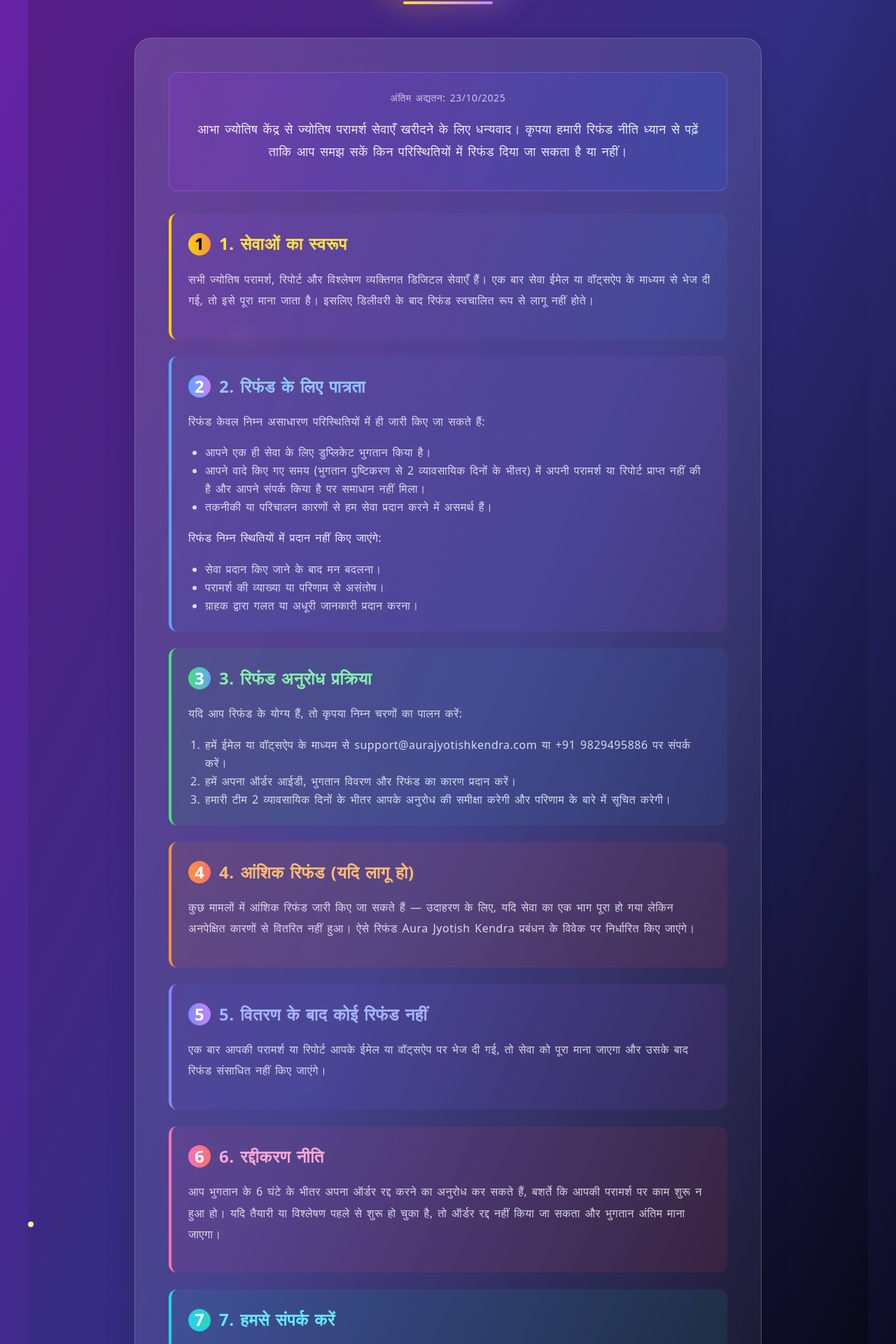
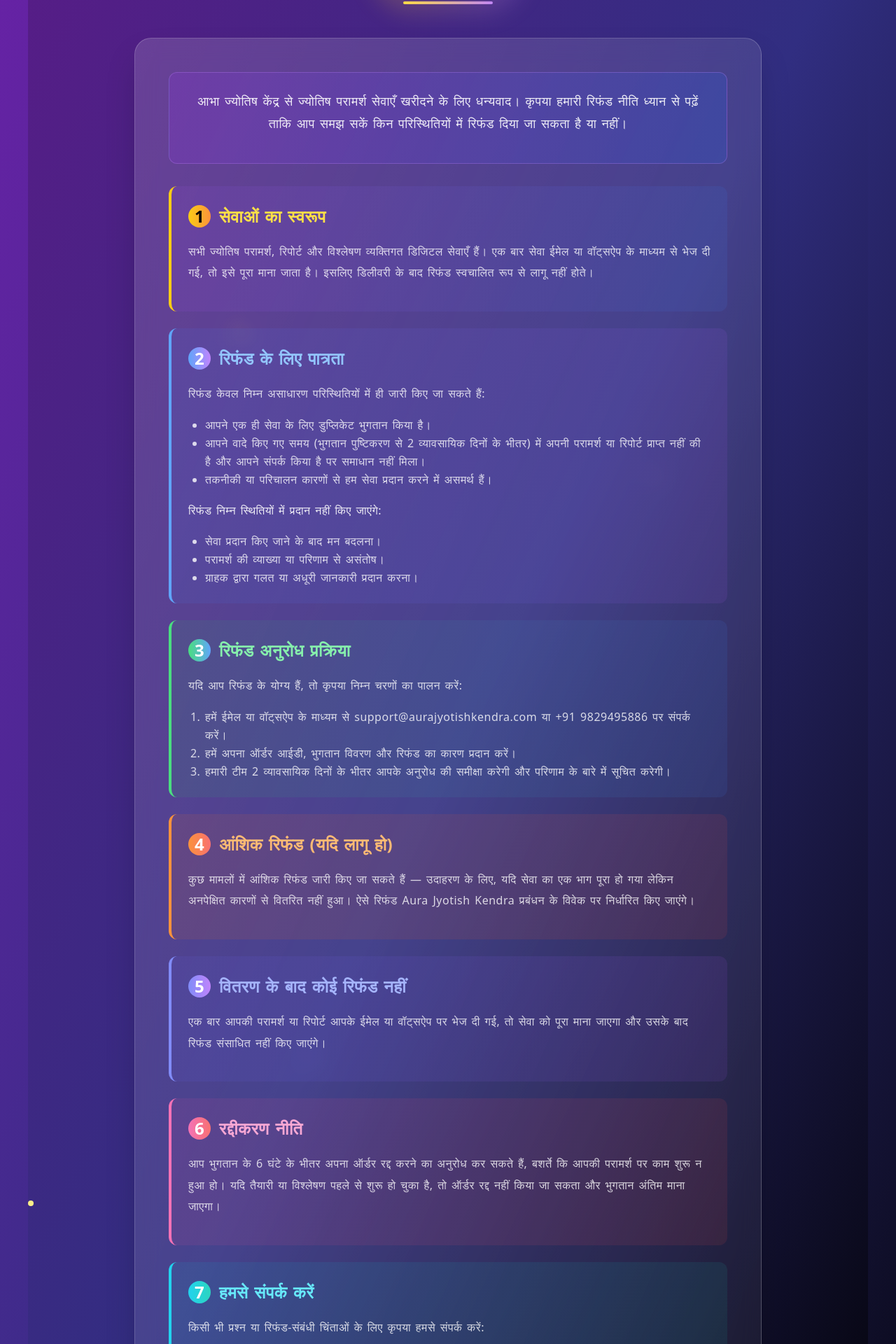
Before and after one commit to RiteshSinghSisodiya/astro_frontend, a React (Vite) app: page /refund in a window 1280 px wide. Shown: the part 276-2196 px from the top of the page at 70% size. Built offline with nearby package versions, Linux system fonts and the light colour scheme; no server answers.

Commit message:
points updated

```diff
--- a/src/i18n.js
+++ b/src/i18n.js
@@ -310,21 +310,20 @@ const resources = {
       // Shipping Policy
       shipping: {
         title: "Shipping Policy",
-        updated: "Last updated: 23/10/2025",
         intro: "Thank you for choosing Aura Jyotish Kendra for your astrology consultation needs. Please read our Shipping Policy carefully to understand how we process and deliver our services.",
-        order_processing_title: "1. Order Processing",
+  order_processing_title: "Order Processing",
         order_processing_p1: "All our astrology consultations and reports are delivered digitally — we do not provide any physical shipment or printed copies.",
         op_li1: "Order Confirmation: Once your payment is successfully completed through Razorpay, you will receive a confirmation message via email or WhatsApp containing your order details.",
         op_li2: "Processing Time: We aim to deliver your astrology consultation or report within 2 business days from the time of payment confirmation.",
         op_li3: "Delivery Channels: All digital consultations and reports are shared via the communication method selected by you at checkout — email or WhatsApp.",
-        delivery_timeline_title: "2. Delivery Timeline",
+  delivery_timeline_title: "Delivery Timeline",
         delivery_timeline_p1: "Our typical delivery timeline is within 48 hours (2 business days) after confirmation of your payment. If your order requires additional details (such as birth information or query clarification), delivery time will begin after we receive the necessary information from you.",
-        delivery_method_title: "3. Delivery Method",
+  delivery_method_title: "Delivery Method",
   dm_p1: "Since our services are digital, delivery is made electronically. You will receive:",
   dm_li1: "A written astrology report or consultation summary via email or WhatsApp.",
   dm_li2: "",
         no_physical: "No physical delivery or courier service is involved.",
-        delays_title: "4. Delays or Non-Delivery",
+  delays_title: "Delays or Non-Delivery",
         delays_p1: "While we make every effort to ensure timely delivery, delays may occur in the following cases:",
         delays_li1: "Incorrect or incomplete contact information provided by the customer.",
         delays_li2: "Technical or internet connectivity issues.",
@@ -332,15 +331,15 @@ const resources = {
         delays_contact_prefix: "If you do not receive your consultation within the expected time, please contact us at",
         delays_contact_or: "or",
         delays_contact_suffix: "and we will promptly assist you.",
-        no_shipping_title: "5. No Shipping Charges",
+  no_shipping_title: "No Shipping Charges",
         no_shipping_p1: "As all services are delivered digitally, no shipping fees or additional delivery charges apply to any order.",
-        completion_title: "6. Service Completion and Acknowledgment",
+  completion_title: "Service Completion and Acknowledgment",
         completion_p1: "Once your consultation or report has been delivered via email or WhatsApp, the service is considered completed. You will also receive a confirmation message to acknowledge successful delivery.",
-        changes_title: "7. Changes to Order or Contact Details",
+  changes_title: "Changes to Order or Contact Details",
         changes_p1: "If you need to update your contact information (email or WhatsApp number) after placing an order, please inform us within 12 hours of your order confirmation. Any delay in communication may affect timely delivery.",
-        refunds_title: "8. Refunds and Revisions",
+  refunds_title: "Refunds and Revisions",
         refunds_p1: "Since astrology consultations are personalized digital services, they are non-refundable once delivered. However, if you do not receive your service within the promised timeframe due to an issue on our end, we may offer a full refund or re-delivery, at our discretion. For more details, please refer to our Refund Policy.",
-        contact_title: "9. Contact Us",
+  contact_title: "Contact Us",
         contact_intro: "If you have any questions regarding your order delivery, please contact us:",
         contact_email_label: "Email:",
         contact_email: "support@aurajyotishkendra.com",
@@ -354,11 +353,10 @@ const resources = {
       // Refund Policy
       refund: {
         title: "Refund Policy",
-        updated: "Last updated: 23/10/2025",
         intro: "Thank you for purchasing astrology consultation services from Aura Jyotish Kendra. Please read our Refund Policy carefully to understand the conditions under which refunds may or may not be provided.",
-        s1_title: "1. Nature of Services",
+  s1_title: "Nature of Services",
         s1_p1: "All astrology consultations, reports, and analyses provided by Aura Jyotish Kendra are personalized digital services. Once the service is delivered via email or WhatsApp, it is considered successfully completed. As such, refunds are not automatically applicable after delivery.",
-        s2_title: "2. Eligibility for Refunds",
+  s2_title: "Eligibility for Refunds",
         s2_intro: "Refunds may only be issued under the following exceptional circumstances:",
         s2_li1: "You have made a duplicate payment for the same service.",
         s2_li2: "You have not received your consultation or report within the promised delivery time (i.e., within 2 business days from payment confirmation), and you have contacted us but not received a resolution.",
@@ -367,18 +365,18 @@ const resources = {
         s2_ex1: "Change of mind after the service has been delivered.",
         s2_ex2: "Dissatisfaction based on interpretation or outcome of the consultation.",
         s2_ex3: "Incorrect or incomplete information provided by the customer.",
-        s3_title: "3. Refund Request Procedure",
+  s3_title: "Refund Request Procedure",
         s3_intro: "If you believe you are eligible for a refund, please follow these steps:",
         s3_step1: "Contact us via email or WhatsApp at support@aurajyotishkendra.com or +91 9829495886.",
         s3_step2: "Provide your order ID, payment details, and reason for requesting a refund.",
         s3_step3: "Our team will review your request within 2 business days and respond with the outcome.",
-        s4_title: "4. Partial Refunds (if applicable)",
+  s4_title: "Partial Refunds (if applicable)",
         s4_p1: "In certain cases, a partial refund may be issued — for example, if a portion of the service has been completed but not delivered due to unforeseen issues. Such refunds are determined at the discretion of Aura Jyotish Kendra management.",
-        s5_title: "5. No Refunds After Delivery",
+  s5_title: "No Refunds After Delivery",
         s5_p1: "Once your astrology consultation or report has been delivered to your email or WhatsApp, it is deemed as service completed and no refunds will be processed thereafter.",
-        s6_title: "6. Cancellation Policy",
+  s6_title: "Cancellation Policy",
         s6_p1: "You may request to cancel your order within 6 hours of payment, provided work on your consultation has not yet begun. If preparation or analysis has already started, the order cannot be cancelled, and the payment will be considered final.",
-        contact_title: "7. Contact Us",
+  contact_title: "Contact Us",
         contact_p1: "For any queries or refund-related concerns, please contact us:",
         contact_email: "support@aurajyotishkendra.com",
         contact_phone: "+91 9829495886",
@@ -695,11 +693,10 @@ const resources = {
       // Refund Policy (Hindi)
       refund: {
         title: "रिफंड नीति",
-        updated: "अंतिम अद्यतन: 23/10/2025",
         intro: "आभा ज्योतिष केंद्र से ज्योतिष परामर्श सेवाएँ खरीदने के लिए धन्यवाद। कृपया हमारी रिफंड नीति ध्यान से पढ़ें ताकि आप समझ सकें किन परिस्थितियों में रिफंड दिया जा सकता है या नहीं।",
-        s1_title: "1. सेवाओं का स्वरूप",
+  s1_title: "सेवाओं का स्वरूप",
         s1_p1: "सभी ज्योतिष परामर्श, रिपोर्ट और विश्लेषण व्यक्तिगत डिजिटल सेवाएँ हैं। एक बार सेवा ईमेल या वॉट्सऐप के माध्यम से भेज दी गई, तो इसे पूरा माना जाता है। इसलिए डिलीवरी के बाद रिफंड स्वचालित रूप से लागू नहीं होते।",
-        s2_title: "2. रिफंड के लिए पात्रता",
+  s2_title: "रिफंड के लिए पात्रता",
         s2_intro: "रिफंड केवल निम्न असाधारण परिस्थितियों में ही जारी किए जा सकते हैं:",
         s2_li1: "आपने एक ही सेवा के लिए डुप्लिकेट भुगतान किया है।",
         s2_li2: "आपने वादे किए गए समय (भुगतान पुष्टिकरण से 2 व्यावसायिक दिनों के भीतर) में अपनी परामर्श या रिपोर्ट प्राप्त नहीं की है और आपने संपर्क किया है पर समाधान नहीं मिला।",
@@ -708,18 +705,18 @@ const resources = {
         s2_ex1: "सेवा प्रदान किए जाने के बाद मन बदलना।",
         s2_ex2: "परामर्श की व्याख्या या परिणाम से असंतोष।",
         s2_ex3: "ग्राहक द्वारा गलत या अधूरी जानकारी प्रदान करना।",
-        s3_title: "3. रिफंड अनुरोध प्रक्रिया",
+  s3_title: "रिफंड अनुरोध प्रक्रिया",
         s3_intro: "यदि आप रिफंड के योग्य हैं, तो कृपया निम्न चरणों का पालन करें:",
         s3_step1: "हमें ईमेल या वॉट्सऐप के माध्यम से support@aurajyotishkendra.com या +91 9829495886 पर संपर्क करें।",
         s3_step2: "हमें अपना ऑर्डर आईडी, भुगतान विवरण और रिफंड का कारण प्रदान करें।",
         s3_step3: "हमारी टीम 2 व्यावसायिक दिनों के भीतर आपके अनुरोध की समीक्षा करेगी और परिणाम के बारे में सूचित करेगी।",
-        s4_title: "4. आंशिक रिफंड (यदि लागू हो)",
+  s4_title: "आंशिक रिफंड (यदि लागू हो)",
         s4_p1: "कुछ मामलों में आंशिक रिफंड जारी किए जा सकते हैं — उदाहरण के लिए, यदि सेवा का एक भाग पूरा हो गया लेकिन अनपेक्षित कारणों से वितरित नहीं हुआ। ऐसे रिफंड Aura Jyotish Kendra प्रबंधन के विवेक पर निर्धारित किए जाएंगे।",
-        s5_title: "5. वितरण के बाद कोई रिफंड नहीं",
+  s5_title: "वितरण के बाद कोई रिफंड नहीं",
         s5_p1: "एक बार आपकी परामर्श या रिपोर्ट आपके ईमेल या वॉट्सऐप पर भेज दी गई, तो सेवा को पूरा माना जाएगा और उसके बाद रिफंड संसाधित नहीं किए जाएंगे।",
-        s6_title: "6. रद्दीकरण नीति",
+  s6_title: "रद्दीकरण नीति",
         s6_p1: "आप भुगतान के 6 घंटे के भीतर अपना ऑर्डर रद्द करने का अनुरोध कर सकते हैं, बशर्ते कि आपकी परामर्श पर काम शुरू न हुआ हो। यदि तैयारी या विश्लेषण पहले से शुरू हो चुका है, तो ऑर्डर रद्द नहीं किया जा सकता और भुगतान अंतिम माना जाएगा।",
-        contact_title: "7. हमसे संपर्क करें",
+  contact_title: "हमसे संपर्क करें",
         contact_p1: "किसी भी प्रश्न या रिफंड-संबंधी चिंताओं के लिए कृपया हमसे संपर्क करें:",
         contact_email: "support@aurajyotishkendra.com",
         contact_phone: "+91 9829495886",
@@ -728,21 +725,20 @@ const resources = {
       // Shipping Policy
       shipping: {
         title: "शिपिंग नीति",
-        updated: "अंतिम अद्यतन: 23/10/2025",
         intro: "आपकी ज्योतिष परामर्श आवश्यकताओं के लिए आभा ज्योतिष केंद्र चुनने के लिए धन्यवाद। कृपया हमारी शिपिंग नीति को ध्यानपूर्वक पढ़ें ताकि आप समझ सकें कि हम अपनी सेवाओं को कैसे संसाधित और वितरित करते हैं।",
-        order_processing_title: "1. ऑर्डर प्रोसेसिंग",
+  order_processing_title: "ऑर्डर प्रोसेसिंग",
         order_processing_p1: "हमारी सभी ज्योतिष परामर्श और रिपोर्टें डिजिटल रूप में प्रदान की जाती हैं — हम कोई भौतिक शिपमेंट या मुद्रित प्रतियां नहीं देते।",
         op_li1: "ऑर्डर पुष्टिकरण: जैसा ही आपका भुगतान रेजरपे के माध्यम से सफलतापूर्वक पूरा हो जाता है, आपको ईमेल या वॉट्सऐप के माध्यम से आपके ऑर्डर विवरण सहित एक पुष्टिकरण संदेश प्राप्त होगा।",
         op_li2: "प्रोसेसिंग समय: हम भुगतान पुष्टिकरण के समय से 2 व्यावसायिक दिनों के भीतर आपकी ज्योतिष परामर्श या रिपोर्ट देने का लक्ष्य रखते हैं।",
         op_li3: "वितरण चैनल: सभी डिजिटल परामर्श और रिपोर्टें आपकी द्वारा चेकआउट पर चुने गए संचार माध्यम (ईमेल या वॉट्सऐप) के माध्यम से साझा की जाती हैं।",
-        delivery_timeline_title: "2. वितरण समयरेखा",
+  delivery_timeline_title: "वितरण समयरेखा",
         delivery_timeline_p1: "हमारी सामान्य वितरण समयरेखा भुगतान पुष्टिकरण के बाद 48 घंटों (2 व्यावसायिक दिन) के भीतर है। यदि आपके ऑर्डर के लिए अतिरिक्त जानकारी (जैसे जन्म जानकारी या प्रश्न स्पष्टकरण) की आवश्यकता है, तो वितरण का समय आवश्यक जानकारी प्राप्त होने के बाद शुरू होगा।",
-        delivery_method_title: "3. वितरण विधि",
+  delivery_method_title: "वितरण विधि",
   dm_p1: "चूंकि हमारी सेवाएँ डिजिटल हैं, वितरण इलेक्ट्रॉनिक रूप से किया जाता है। आपको प्राप्त होगा:",
   dm_li1: "ईमेल या वॉट्सऐप के माध्यम से लिखित ज्योतिष रिपोर्ट या परामर्श सारांश।",
   dm_li2: "",
         no_physical: "कोई भौतिक डिलीवरी या कुरियर सेवा शामिल नहीं है।",
-        delays_title: "4. देरी या गैर-वितरण",
+  delays_title: "देरी या गैर-वितरण",
         delays_p1: "जबकि हम समय पर वितरण सुनिश्चित करने के लिए हर संभव प्रयास करते हैं, निम्नलिखित मामलों में देरी हो सकती है:",
         delays_li1: "ग्राहक द्वारा प्रदान की गई गलत या अधूरी संपर्क जानकारी।",
         delays_li2: "तकनीकी या इंटरनेट कनेक्टिविटी समस्याएँ।",
@@ -750,15 +746,15 @@ const resources = {
         delays_contact_prefix: "यदि आपको अपेक्षित समय में परामर्श प्राप्त नहीं होता है, तो कृपया हमसे संपर्क करें",
         delays_contact_or: "या",
         delays_contact_suffix: "और हम आपको तुरंत सहायता प्रदान करेंगे।",
-        no_shipping_title: "5. शिपिंग शुल्क नहीं",
+  no_shipping_title: "शिपिंग शुल्क नहीं",
         no_shipping_p1: "चूंकि सभी सेवाएँ डिजिटल रूप में प्रदान की जाती हैं, किसी भी ऑर्डर पर कोई शिपिंग शुल्क या अतिरिक्त वितरण शुल्क लागू नहीं होते।",
-        completion_title: "6. सेवा पूरा होना और स्वीकृति",
+  completion_title: "सेवा पूरा होना और स्वीकृति",
         completion_p1: "एक बार आपकी परामर्श या रिपोर्ट ईमेल या वॉट्सऐप के माध्यम से वितरित कर दी गई, सेवा को पूरा माना जाएगा। सफल वितरण की पुष्टि के लिए आपको एक पुष्टिकरण संदेश भी प्राप्त होगा।",
-        changes_title: "7. ऑर्डर या संपर्क विवरण में बदलाव",
+  changes_title: "ऑर्डर या संपर्क विवरण में बदलाव",
         changes_p1: "यदि आपने ऑर्डर करने के बाद अपना संपर्क जानकारी (ईमेल या वॉट्सऐप नंबर) अपडेट करने की आवश्यकता है, तो कृपया हमें अपने ऑर्डर पुष्टिकरण के 12 घंटों के भीतर सूचित करें। संचार में किसी भी विलंब से समय पर वितरण प्रभावित हो सकता है।",
-        refunds_title: "8. रिफंड और संशोधन",
+  refunds_title: "रिफंड और संशोधन",
         refunds_p1: "चूंकि ज्योतिष परामर्श व्यक्तिगत डिजिटल सेवाएँ हैं, एक बार प्रदान कर दिए जाने के बाद वे नॉन-रिफंडेबल होती हैं। हालांकि, यदि आप वचनबद्ध समयावधि के भीतर अपनी सेवा हमारे कारण प्राप्त नहीं करते हैं, तो हम अपनी विवेकाधिकार पर पूर्ण रिफंड या पुनःवितरण की पेशकश कर सकते हैं। अधिक जानकारी के लिए कृपया हमारी रिफंड नीति देखें।",
-        contact_title: "9. संपर्क करें",
+  contact_title: "संपर्क करें",
         contact_intro: "यदि आपके ऑर्डर डिलीवरी के संबंध में कोई प्रश्न हों, तो कृपया हमसे संपर्क करें:",
         contact_email_label: "ईमेल:",
         contact_email: "support@aurajyotishkendra.com",
--- a/src/pages/legal/RefundPolicy.jsx
+++ b/src/pages/legal/RefundPolicy.jsx
@@ -8,7 +8,6 @@ export default function RefundPolicy() {
     <PageShell title={t("refund.title")}
     >
       <div className="bg-gradient-to-r from-purple-600/20 to-blue-600/20 p-6 rounded-xl border border-purple-400/30 mb-8">
-        <p className="text-white/70 text-sm text-center mb-2">{t("refund.updated")}</p>
         <p className="text-white/90 text-lg leading-relaxed text-center">{t("refund.intro")}</p>
       </div>
 
```
